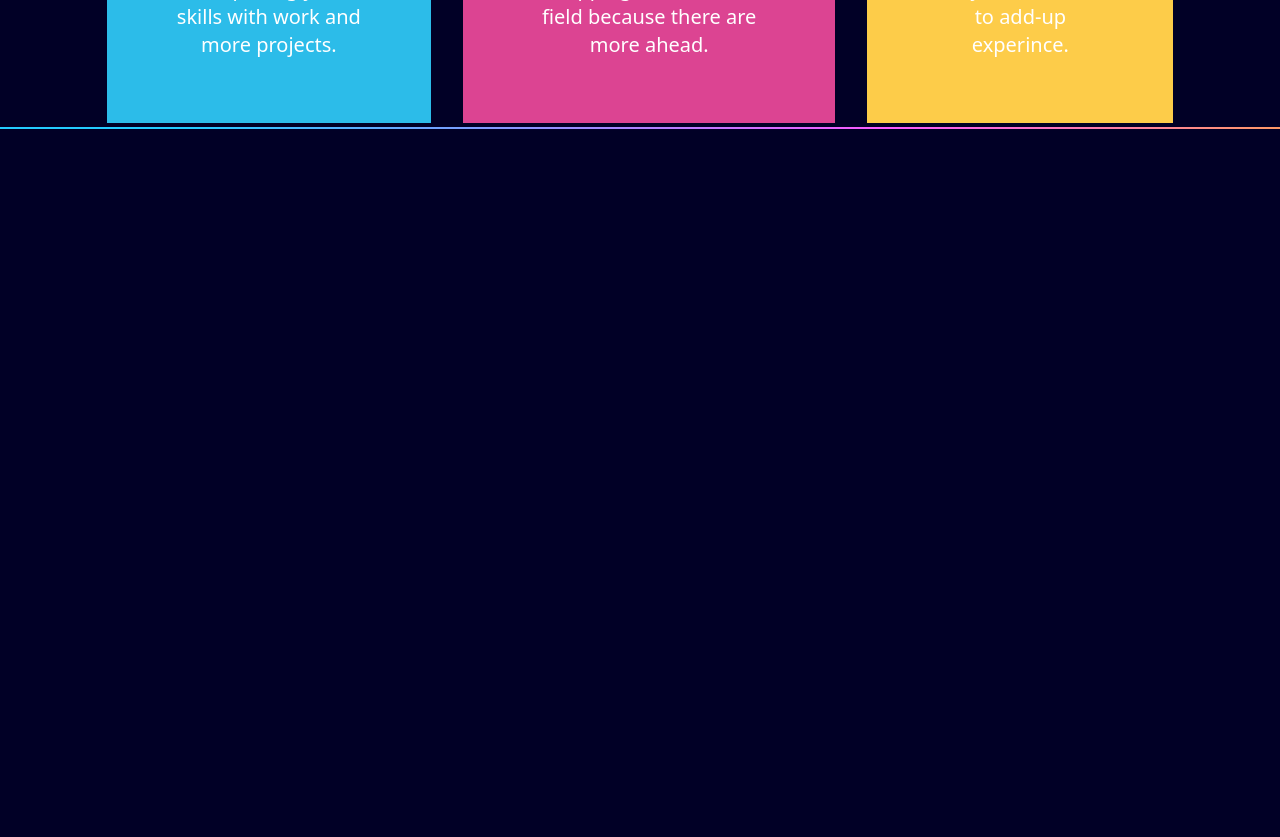
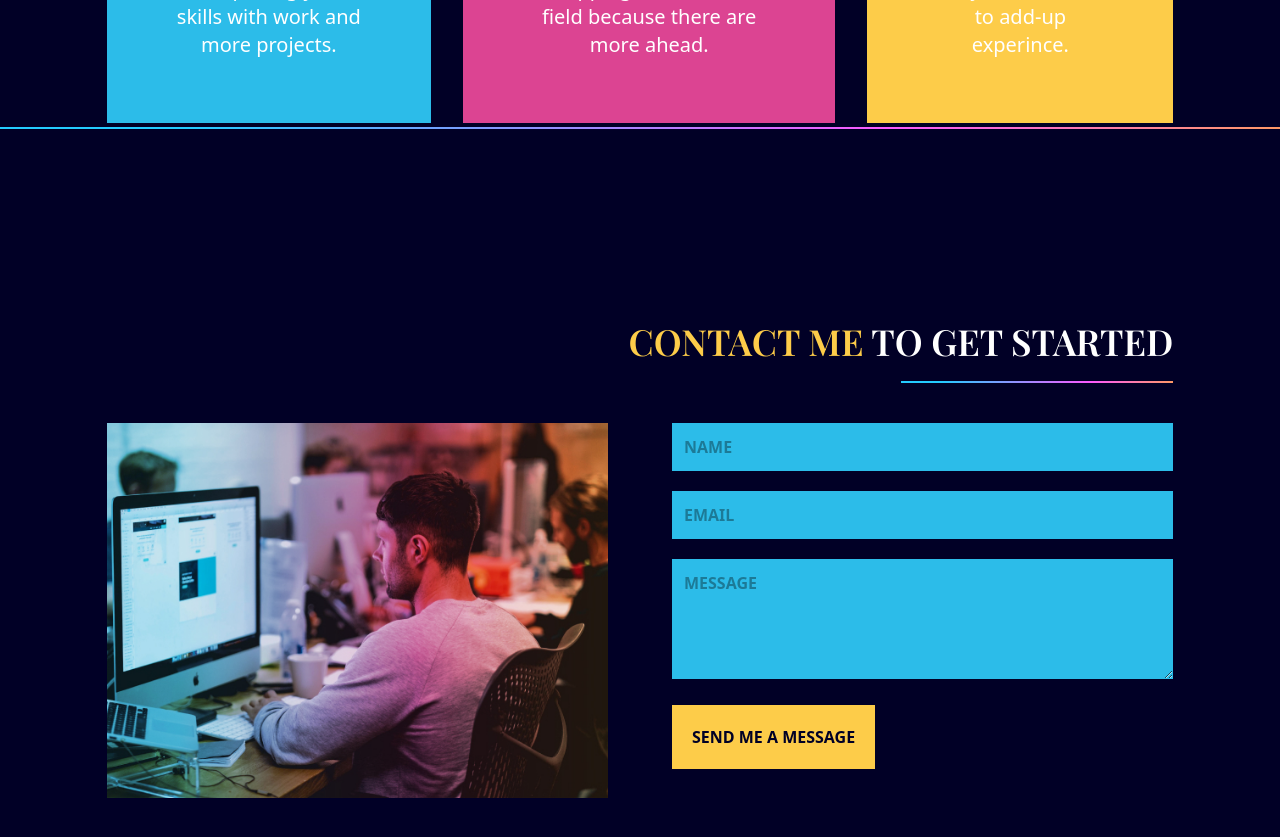
Before and after one commit to Lukmon492/Portfolio, a React (Vite) app in the folder react-portfolio/: page / in a window 1280 px wide. Shown: the part 3920-4757 px from the top of the page. Built offline with nearby package versions, Linux system fonts and the light colour scheme.

Commit message:
logic implemented and formSubmit also present

```diff
--- a/react-portfolio/public/output.css
+++ b/react-portfolio/public/output.css
@@ -665,6 +665,11 @@
   margin-bottom: 2.5rem;
 }
 
+.my-5{
+  margin-top: 1.25rem;
+  margin-bottom: 1.25rem;
+}
+
 .mt-16{
   margin-top: 4rem;
 }
@@ -719,6 +724,10 @@
 
 .mt-48{
   margin-top: 12rem;
+}
+
+.mt-1{
+  margin-top: 0.25rem;
 }
 
 .flex{
@@ -793,6 +802,10 @@
   width: 50%;
 }
 
+.w-1\/4{
+  width: 25%;
+}
+
 .max-w-\[400px\]{
   max-width: 400px;
 }
@@ -803,6 +816,10 @@
 
 .basis-2\/5{
   flex-basis: 40%;
+}
+
+.basis-1\/2{
+  flex-basis: 50%;
 }
 
 .resize{
@@ -916,6 +933,14 @@
   padding: 2.5rem;
 }
 
+.p-3{
+  padding: 0.75rem;
+}
+
+.p-5{
+  padding: 1.25rem;
+}
+
 .py-10{
   padding-top: 2.5rem;
   padding-bottom: 2.5rem;
@@ -949,6 +974,16 @@
 .py-6{
   padding-top: 1.5rem;
   padding-bottom: 1.5rem;
+}
+
+.py-40{
+  padding-top: 10rem;
+  padding-bottom: 10rem;
+}
+
+.py-48{
+  padding-top: 12rem;
+  padding-bottom: 12rem;
 }
 
 .pr-0\.5{
@@ -1055,6 +1090,14 @@
 .text-yellow{
   --tw-text-opacity: 1;
   color: rgb(253 204 73 / var(--tw-text-opacity));
+}
+
+.placeholder-opaque-black::-moz-placeholder{
+  color: rgba(0,0,0,0.35);
+}
+
+.placeholder-opaque-black::placeholder{
+  color: rgba(0,0,0,0.35);
 }
 
 .opacity-0{
@@ -1221,6 +1264,11 @@
   background-color: rgb(44 188 233 / var(--tw-bg-opacity));
 }
 
+.hover\:bg-red:hover{
+  --tw-bg-opacity: 1;
+  background-color: rgb(220 68 146 / var(--tw-bg-opacity));
+}
+
 .hover\:text-white:hover{
   --tw-text-opacity: 1;
   color: rgb(255 255 255 / var(--tw-text-opacity));
@@ -1328,6 +1376,10 @@
     justify-content: flex-start;
   }
 
+  .md\:justify-end{
+    justify-content: flex-end;
+  }
+
   .md\:justify-between{
     justify-content: space-between;
   }
--- a/react-portfolio/src/scenes/Contact.jsx
+++ b/react-portfolio/src/scenes/Contact.jsx
@@ -1,7 +1,135 @@
-import React from "react";
+import LineGradient from "../components/LineGradient";
+import { useForm } from "react-hook-form";
+import { motion } from "framer-motion";
 
 const Contact = () => {
-  return <div></div>;
+  const {
+    register,
+    trigger,
+    formState: { errors },
+  } = useForm();
+
+  const onSubmit = async (e) => {
+    const isValid = await trigger();
+    if (!isValid) {
+      e.preventDefault();
+    }
+  };
+  return (
+    <section id="contact" className="py-48">
+      {/* HEADING */}
+      <motion.div
+        className="flex justify-end w-full"
+        initial="hidden"
+        whileInView="visible"
+        viewport={{ once: true, amount: 0.5 }}
+        transition={{ duration: 0.5 }}
+        variants={{
+          hidden: { opacity: 0, x: -50 },
+          visible: { opacity: 1, x: 0 },
+        }}
+      >
+        <div>
+          <p className="font-playfair font-semibold text-4xl">
+            <span className="text-yellow">CONTACT ME </span>
+            TO GET STARTED
+          </p>
+          <div className="flex md:justify-end my-5">
+            <LineGradient width="w-1/2" />
+          </div>
+        </div>
+      </motion.div>
+      {/* FORM & IMG */}
+      <div className="md:flex md:justify-between gap-16 mt-5">
+        <motion.div
+          className="basis-1/2 flex justify-center"
+          initial="hidden"
+          whileInView="visible"
+          viewport={{ once: true, amount: 0.5 }}
+          transition={{ duration: 0.5 }}
+          variants={{
+            hidden: { opacity: 0, y: 50 },
+            visible: { opacity: 1, y: 0 },
+          }}
+        >
+          <img src="../assets/contact-image.jpeg" alt="contact" />
+        </motion.div>
+        <motion.div
+          className="basis-1/2 mt:10 md:mt-0"
+          initial="hidden"
+          whileInView="visible"
+          viewport={{ once: true, amount: 0.5 }}
+          transition={{ delay: 0.2, duration: 0.5 }}
+          variants={{
+            hidden: { opacity: 0, y: 50 },
+            visible: { opacity: 1, y: 0 },
+          }}
+        >
+          <form
+            target="_blank"
+            onSubmit={onSubmit}
+            action="https://formsubmit.co/f56b1f07e814fbbe6189592e0881f697"
+            method="POST"
+          >
+            <input
+              className="w-full bg-blue font-semibold placeholder-opaque-black p-3"
+              type="text"
+              placeholder="NAME"
+              {...register("name", { required: true, maxLength: 100 })}
+            />
+            {errors.name && (
+              <p className="text-red mt-1">
+                {errors.name.type === "required" && "This field is required."}
+                {errors.name.type === "maxLength" && "Max length is 100 char."}
+              </p>
+            )}
+
+            <input
+              className="w-full bg-blue font-semibold placeholder-opaque-black p-3 mt-5"
+              type="text"
+              placeholder="EMAIL"
+              {...register("email", {
+                required: true,
+                pattern: /^[A-Z0-9._%+-]+@[A-Z0-9.-]+\.[A-Z]{2,}$/i,
+              })}
+            />
+            {errors.email && (
+              <p className="text-red mt-1">
+                {errors.email.type === "required" && "This field is required."}
+                {errors.email.type === "pattern" && "Invalid email address."}
+              </p>
+            )}
+            <textarea
+              className="w-full bg-blue font-semibold placeholder-opaque-black p-3 mt-5"
+              type="text"
+              placeholder="MESSAGE"
+              rows="4"
+              cols="50"
+              {...register("message", {
+                required: true,
+                maxLength: 2000,
+              })}
+            />
+            {errors.message && (
+              <p className="text-red mt-1">
+                {errors.message.type === "required" &&
+                  "This field is required."}
+                {errors.message.type === "maxLength" &&
+                  "Max Length is 2000 char."}
+              </p>
+            )}
+            <button
+              type="submit"
+              className="p-5 bg-yellow font-semibold text-deep-blue mt-5
+            hover:bg-red hover:text-white transition duration-500"
+            >
+              SEND ME A MESSAGE
+            </button>
+          </form>
+        </motion.div>
+      </div>
+    </section>
+  );
 };
 
 export default Contact;
```
